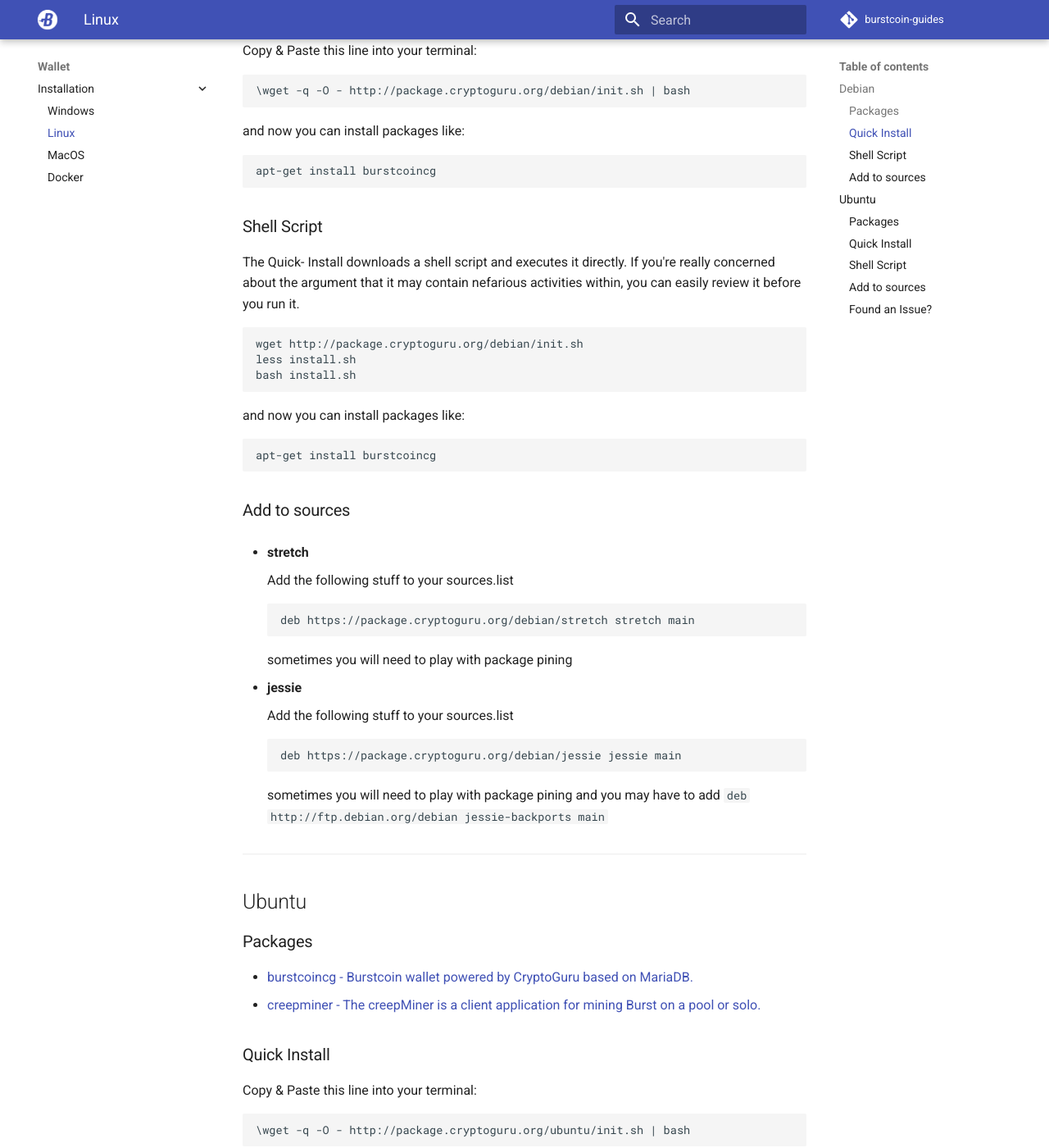
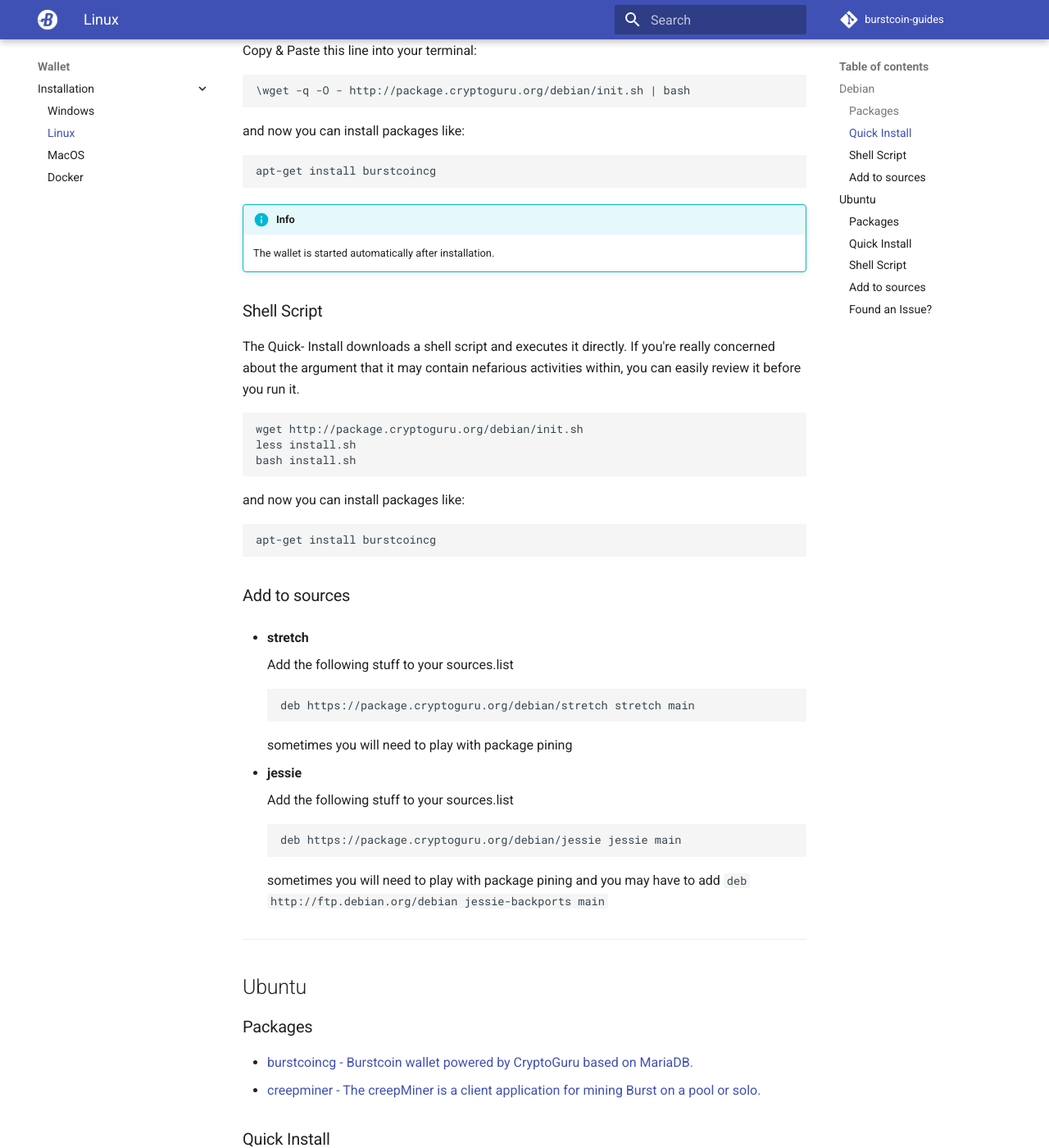
Before and after one commit to ths93/burstcoin-guides, an MkDocs documentation site: the page built from docs/wallet/install/linux.md, in a window 1280 px wide and 1400 px high, scrolled down 478 px. Shown: the whole window at 82% size. Built offline with MkDocs 1.6.1 and Material for MkDocs 9.7.7, drawn with Linux system fonts in a browser that asks for light colours; comment, search, counter and statistics services are not loaded; old or Windows-style settings are respelled for this version of MkDocs; some of the changed text lies outside the part shown.

Commit message:
info added

````diff
--- a/docs/wallet/install/linux.md
+++ b/docs/wallet/install/linux.md
@@ -20,6 +20,9 @@
 ```
 apt-get install burstcoincg
 ```
+
+!!! Info
+	The wallet is started automatically after installation.
 
 ### Shell Script
 
@@ -81,6 +84,9 @@
 apt-get install burstcoincg
 ```
 
+!!! Info
+	The wallet is started automatically after installation.
+
 ### Shell Script
 
 The Quick- Install downloads a shell script and executes it directly. If you're really concerned about the argument that it may contain nefarious activities within, you can easily review it before you run it.
````
